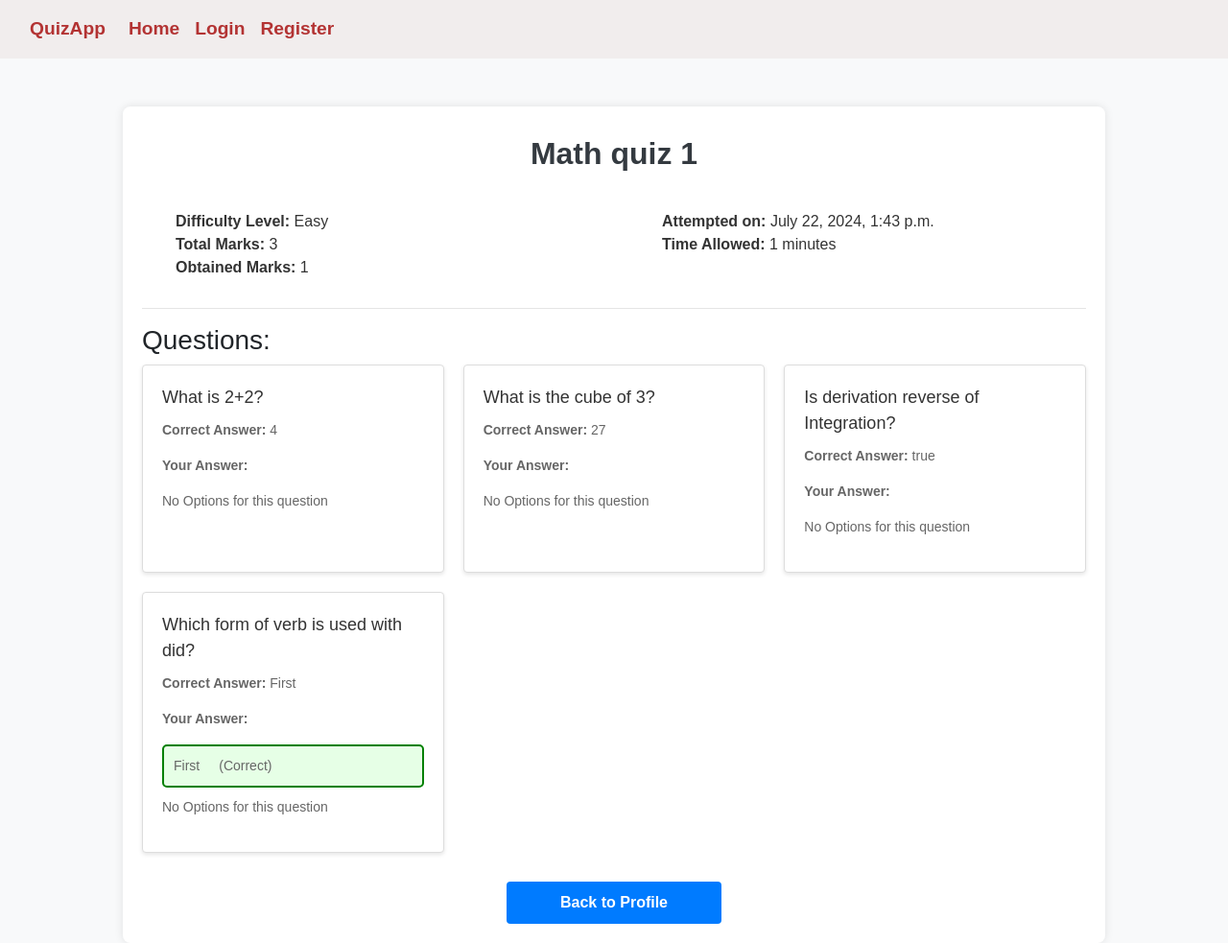
After one commit to haris-idrees/QuizApp, a Django app: template Student/templates/Student/ViewAttempt.html in a window 1280 px wide. The commit adds this page. Shown: the whole page at 96% size. Run offline with Django 5.2, Linux system fonts and the light colour scheme; the template is opened without the code that fills it: values that come from a table or form of the project are taken from there, others are empty; data comes from the database, SQL or seed files in the repository; both versions use the stored data as it was before the commit.

Commit message:
Added View Attempts

```diff
--- a/Student/static/css/Profile.css
+++ b/Student/static/css/Profile.css
@@ -1,3 +1,6 @@
+.body{
+    background-color: #f8f9fa;
+}
 .profile-container {
     width: 80%;
     margin: 0 auto;
--- /dev/null
+++ b/Student/static/css/ViewAttempt.css
@@ -0,0 +1,163 @@
+body {
+    font-family: Arial, sans-serif;
+    background-color: #f8f9fa;
+    margin: 0;
+    padding: 0;
+}
+
+.container {
+    width: 80%;
+    margin: 0 auto;
+    background-color: #fff;
+    padding: 20px;
+    box-shadow: 0 0 10px rgba(0, 0, 0, 0.1);
+    margin-top: 50px;
+    border-radius: 8px;
+}
+
+.quiz_title {
+    text-align: center;
+    margin-bottom: 20px;
+    margin-top: 10px;
+    font-size: 2em;
+    color: #343a40;
+}
+
+.quiz-details {
+    margin-bottom: 20px;
+}
+
+.quiz-details .row {
+    margin-bottom: 15px;
+}
+
+.quiz-details .col-md-6 {
+    padding-left: 50px;
+    padding-top: 20px;
+    margin-bottom: 10px;
+}
+
+.quiz-details p {
+    margin: 0;
+    font-size: 16px;
+    color: #333;
+}
+
+.question-list {
+    display: grid;
+    grid-template-columns: repeat(auto-fit, minmax(300px, 1fr));
+    gap: 20px;
+    padding: 0;
+    list-style-type: none;
+}
+
+.question-item {
+    background-color: #fff;
+    border: 1px solid #ddd;
+    border-radius: 4px;
+    box-shadow: 0 2px 4px rgba(0, 0, 0, 0.1);
+    padding: 20px;
+    display: flex;
+    flex-direction: column;
+}
+
+.question-statement {
+    font-size: 18px;
+    margin-bottom: 10px;
+    color: #333;
+}
+
+.question-details {
+    font-size: 14px;
+    color: #666;
+}
+
+.answer-options {
+    margin-top: 5px;
+    padding-left: 20px;
+    list-style-type: disc;
+    color: #888;
+}
+
+.quiz-footer {
+    text-align: center;
+    margin-top: 20px;
+}
+
+.btn {
+    padding: 10px 20px;
+    background-color: #007bff;
+    color: #fff;
+    border: none;
+    border-radius: 4px;
+    text-decoration: none;
+    font-size: 16px;
+    cursor: pointer;
+    transition: background-color 0.3s ease;
+}
+
+.btn:hover {
+    background-color: #0056b3;
+}
+
+.btn-block {
+    display: block;
+    width: 100%;
+    margin-top: 10px;
+}
+
+.btn-update {
+    margin-top: 10px;
+    margin-right: 20px;
+    padding: 10px 20px;
+    background-color: #28a745;
+    color: #ffffff;
+    text-decoration: none;
+    border: none;
+    border-radius: 4px;
+    cursor: pointer;
+    transition: background-color 0.3s ease;
+}
+
+.btn-update:hover {
+    background-color: #218838;
+    color: aliceblue;
+    text-decoration: none;
+}
+
+.correct-answer {
+    border: 2px solid green;
+    padding: 10px;
+    margin-bottom: 10px;
+    border-radius: 5px;
+    display: flex;
+    align-items: center;
+    background-color: #e6ffe6;
+}
+
+.incorrect-answer {
+    border: 2px solid red;
+    padding: 10px;
+    margin-bottom: 10px;
+    border-radius: 5px;
+    display: flex;
+    align-items: center;
+    background-color: #ffe6e6;
+}
+
+.answer-block {
+    display: flex;
+    align-items: center;
+    padding: 10px;
+    margin-bottom: 10px;
+    border-radius: 5px;
+}
+
+.answer-block p {
+    margin: 0;
+    margin-right: 10px;
+}
+
+.icon {
+    margin-right: 10px;
+}
--- /dev/null
+++ b/Student/templates/Student/ViewAttempt.html
@@ -0,0 +1,82 @@
+{% extends 'Student/base.html' %}
+
+{% load static %}
+
+{% block content %}
+
+<link rel="stylesheet" href="{% static 'css/ViewAttempt.css' %}">
+
+<div class="container">
+    <h2 class="quiz_title"><strong> {{ quiz.title }} </strong></h2>
+
+    <!-- Quiz Details -->
+    <div class="quiz-details">
+        <div class="row">
+            <div class="col-md-6">
+                <p><strong>Difficulty Level:</strong> {{ quiz.get_difficulty_level_display }}</p>
+                <p><strong>Total Marks:</strong> {{ quiz.Total_score }}</p>
+                <p><strong>Obtained Marks:</strong> {{ attempt.attempt_score }}</p>
+            </div>
+            <div class="col-md-6">
+                <p><strong>Attempted on: </strong> {{ attempt.attempt_date }}</p>
+                <p><strong>Time Allowed:</strong> {{ quiz.Time_allowed }} minutes</p>
+            </div>
+        </div>
+    </div>
+
+    <hr>
+
+    <!-- Questions Section -->
+    <h3>Questions:</h3>
+    <ul class="question-list">
+        {% for question in questions %}
+        <li class="question-item">
+            <div>
+                <div class="question-statement">{{ question.question_statement }}</div>
+                <div class="question-details">
+
+                    {% if question.correct_answer %}
+                        <p><strong>Correct Answer:</strong> {{ question.correct_answer }}</p>
+                    {% endif %}
+
+                    <p><strong>Your Answer:</strong></p>
+                    {% for answer in attempted_answers %}
+                        {% if answer.question == question %}
+                            <div class="answer-block {% if answer.score == 1 %}correct-answer{% else %}incorrect-answer{% endif %}">
+                                <p>{{ answer.answer }}</p>
+                                <i class="icon {% if answer.score == 1 %}fas fa-check-circle{% else %}fas fa-times-circle{% endif %}"></i>
+                                {% if answer.score == 1 %}(Correct){% else %}(Incorrect){% endif %}
+                            </div>
+                        {% endif %}
+                    {% endfor %}
+
+                    {% if question_options %}
+                        <p><strong>Answer Options:</strong></p>
+                        <ul class="answer-options">
+                            {% for key, value in question_options.items %}
+                                {% if key == question.id %}
+                                    {% for option in value %}
+                                        <li>{{ option.option_text }}</li>
+                                    {% endfor %}
+                                {% endif %}
+                            {% endfor %}
+                        </ul>
+                    {% else %}
+                        <p>No Options for this question</p>
+                    {% endif %}
+                </div>
+            </div>
+        </li>
+        {% endfor %}
+    </ul>
+
+    <div class="quiz-footer">
+        <div class="row justify-content-center">
+            <div class="col-md-3">
+                <a href="{% url 'profile' pk=student.id %}" class="btn btn-primary btn-block">Back to Profile</a>
+            </div>
+        </div>
+    </div>
+</div>
+
+{% endblock %}
--- a/Student/urls.py
+++ b/Student/urls.py
@@ -2,7 +2,7 @@ from django.urls import path, include
 from . views import (home,
                      StudentViewSet, RegisterStudent, LoginStudent, Profile,
                      logout_student, ForgotPassword,
-                     EmailConfirmation, SetPassword, ResetSuccess, AttemptQuiz
+                     EmailConfirmation, SetPassword, ResetSuccess, AttemptQuiz, ViewAttempt
                      )
 from Quiz.views import QuizViewSet, QuestionViewSet, StudentAttemptViewSet,OptionViewSet,StudentAnswerViewSet
 from Admin.views import AdminViewSet
@@ -28,6 +28,7 @@ urlpatterns = [
     path('logout/', logout_student, name='logout'),
     # path('manager/', home, name='manager'),
     path('AttemptQuiz/<int:pk>/', AttemptQuiz.as_view(), name='AttemptQuiz'),
+    path('ViewAttempt/<int:quiz_id>', ViewAttempt.as_view(), name='view_attempt'),
     path('password_reset/', ForgotPassword.as_view(), name='forgot_password'),
     path('password_reset_done/', EmailConfirmation.as_view(), name='password_reset_done'),
     path('password_reset_confirm/<uidb64>/<token>/', SetPassword.as_view(), name='password_reset_confirm'),
```
Also changed, not shown: QuizApp/settings.py (+14 -2 lines), Student/templates/Student/Profile.html (+17 -3 lines), Student/views.py (+19 -0 lines), Admin/migrations/0001_initial.py, Quiz/migrations/0001_initial.py, Quiz/migrations/0002_initial.py, Student/migrations/0001_initial.py, db.sqlite3 (deleted).
